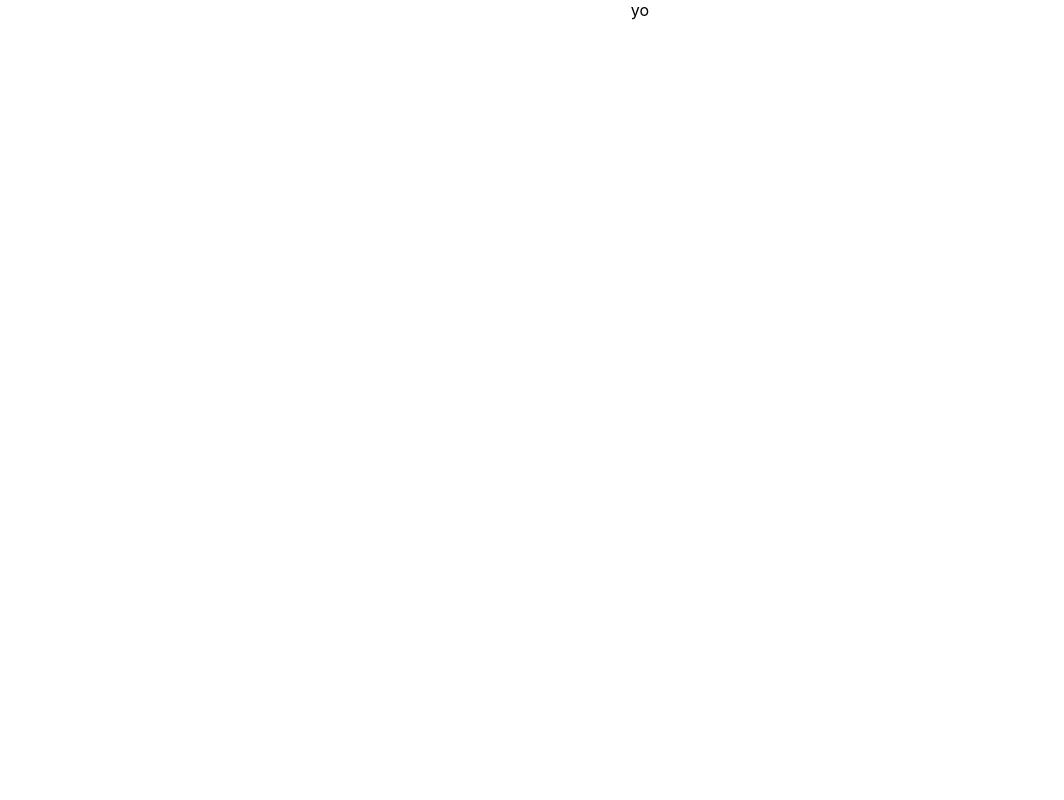
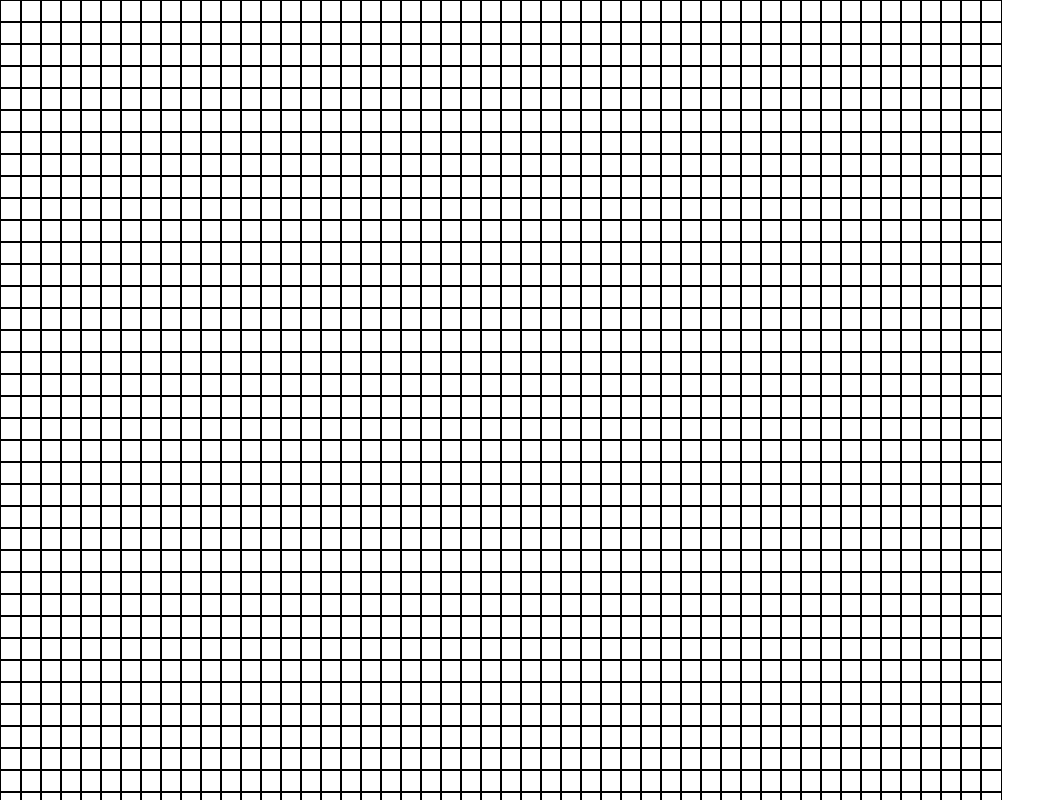
Before and after one commit to prnvbn/conway-game-of-life, a React (Create React App) app: page / in a window 1280 px wide. Shown: the top 800 px of the page, without its empty margins (0-1064 px from the left). Built offline with nearby package versions, Linux system fonts and the light colour scheme.

Commit message:
ADD basic grid

```diff
--- a/package.json
+++ b/package.json
@@ -10,6 +10,7 @@
     "@types/node": "^16.11.24",
     "@types/react": "^17.0.39",
     "@types/react-dom": "^17.0.11",
+    "immer": "^9.0.12",
     "react": "^17.0.2",
     "react-dom": "^17.0.2",
     "react-scripts": "5.0.0",
--- a/src/App.tsx
+++ b/src/App.tsx
@@ -1,11 +1,43 @@
-import React from 'react';
+import React, { useState } from 'react';
 import './App.css';
 
+const numRows = 50
+const numCols = 50
+
 function App() {
+  const [grid, setGrid] = useState(() => {
+    const grid = [];
+
+    for (let i = 0; i < numRows; i++) {
+      grid.push(new Array(numCols).fill(0));
+    }
+
+    return grid
+  })
+
+
   return (
-    <div className="App">
-      yo
-    </div>
+    <div
+      style={{
+        display: 'grid',
+        gridTemplateColumns: `repeat(${numCols}, 20px)`
+      }}>
+      {
+        grid.map((rows, i) =>
+          rows.map((col, j) => {
+            return <div
+              key={`${i}-${j}`}
+              style={{
+                width: 20,
+                height: 20,
+                backgroundColor: grid[i][j] ? 'red' : undefined,
+                border: 'solid 1px black'
+              }}
+            />
+          }
+          ))
+      }
+    </div >
   );
 }
 
```
Also changed, not shown: 2 other files (tests, documents, lock files or other folders).
